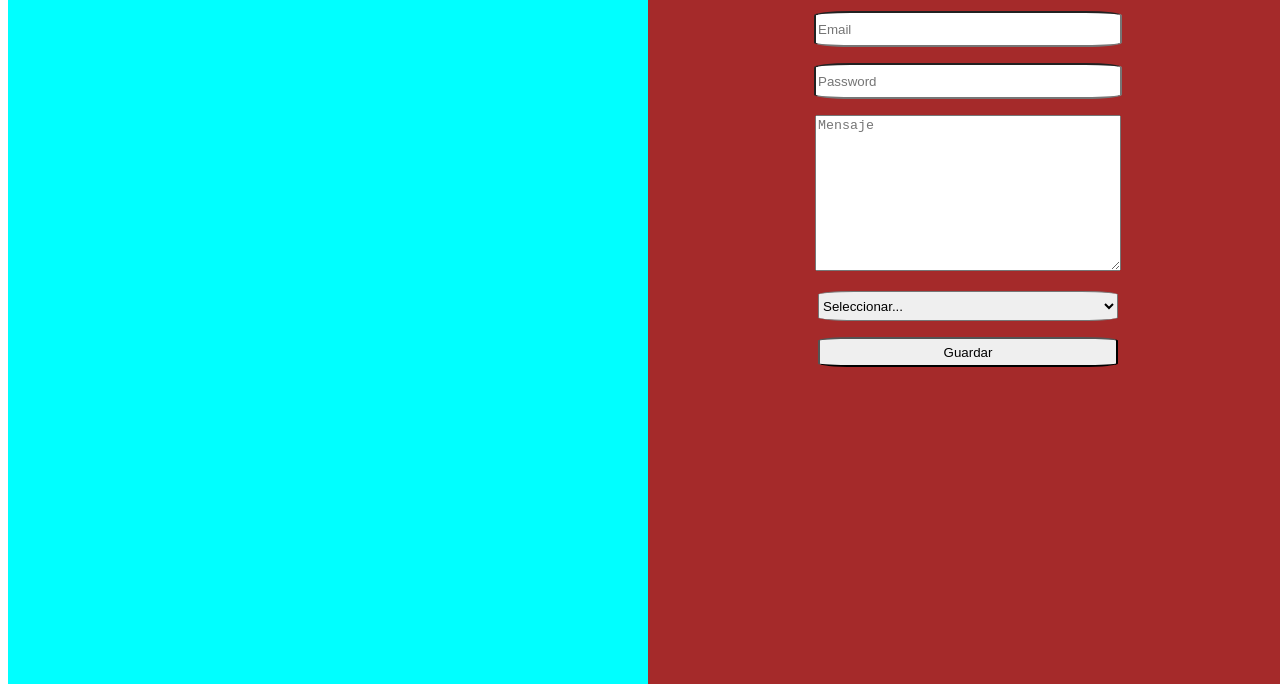
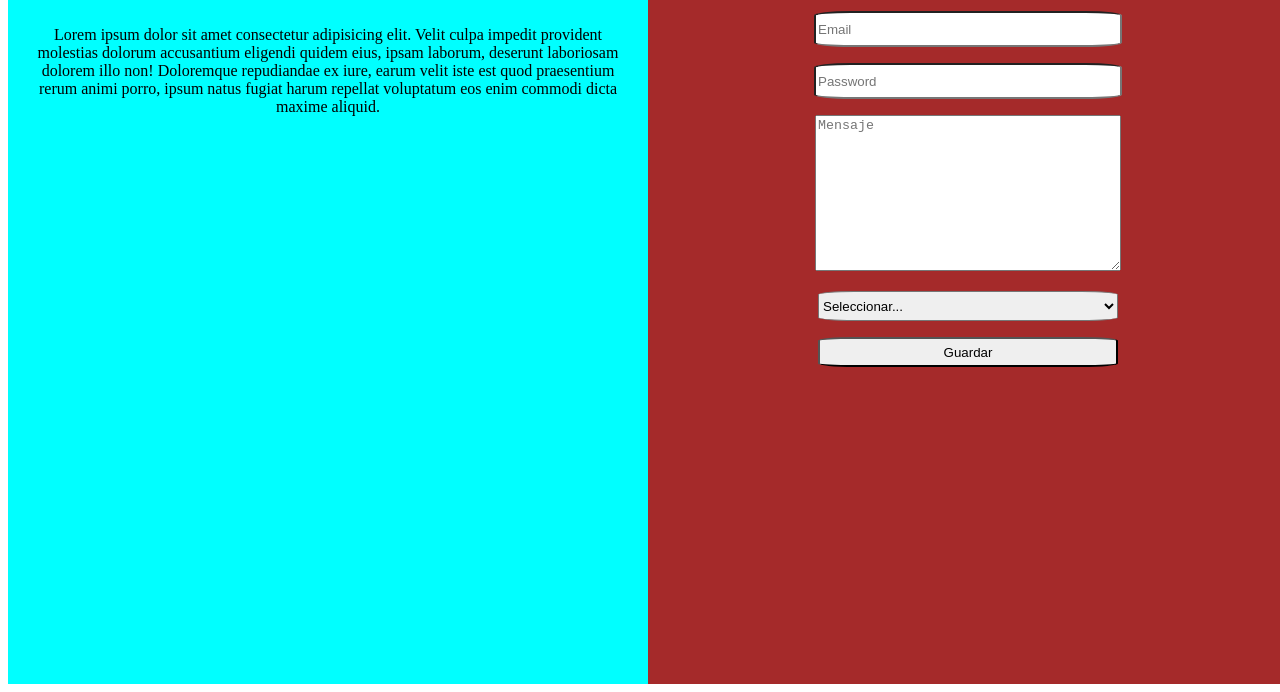
Before and after one commit to GreciaGA/Semana14, a plain HTML site: page index.html in a window 1280 px wide. Shown: the part 124-816 px from the top of the page. Drawn offline with Linux system fonts and the light colour scheme.

Commit message:
nuevo cambio

```diff
--- a/index.html
+++ b/index.html
@@ -14,6 +14,8 @@
     <div class="left">
         <h1>Formulario</h1>
         <h2>PRIMERA MODIFICACION</h2>
+        <p>Lorem ipsum dolor sit amet consectetur adipisicing elit. Velit culpa impedit provident molestias dolorum accusantium eligendi quidem eius, ipsam laborum, deserunt laboriosam dolorem illo non! Doloremque repudiandae ex iure, earum velit iste est
+            quod praesentium rerum animi porro, ipsum natus fugiat harum repellat voluptatum eos enim commodi dicta maxime aliquid.</p>
     </div>
     <div class="right">
         <form action="">
```
